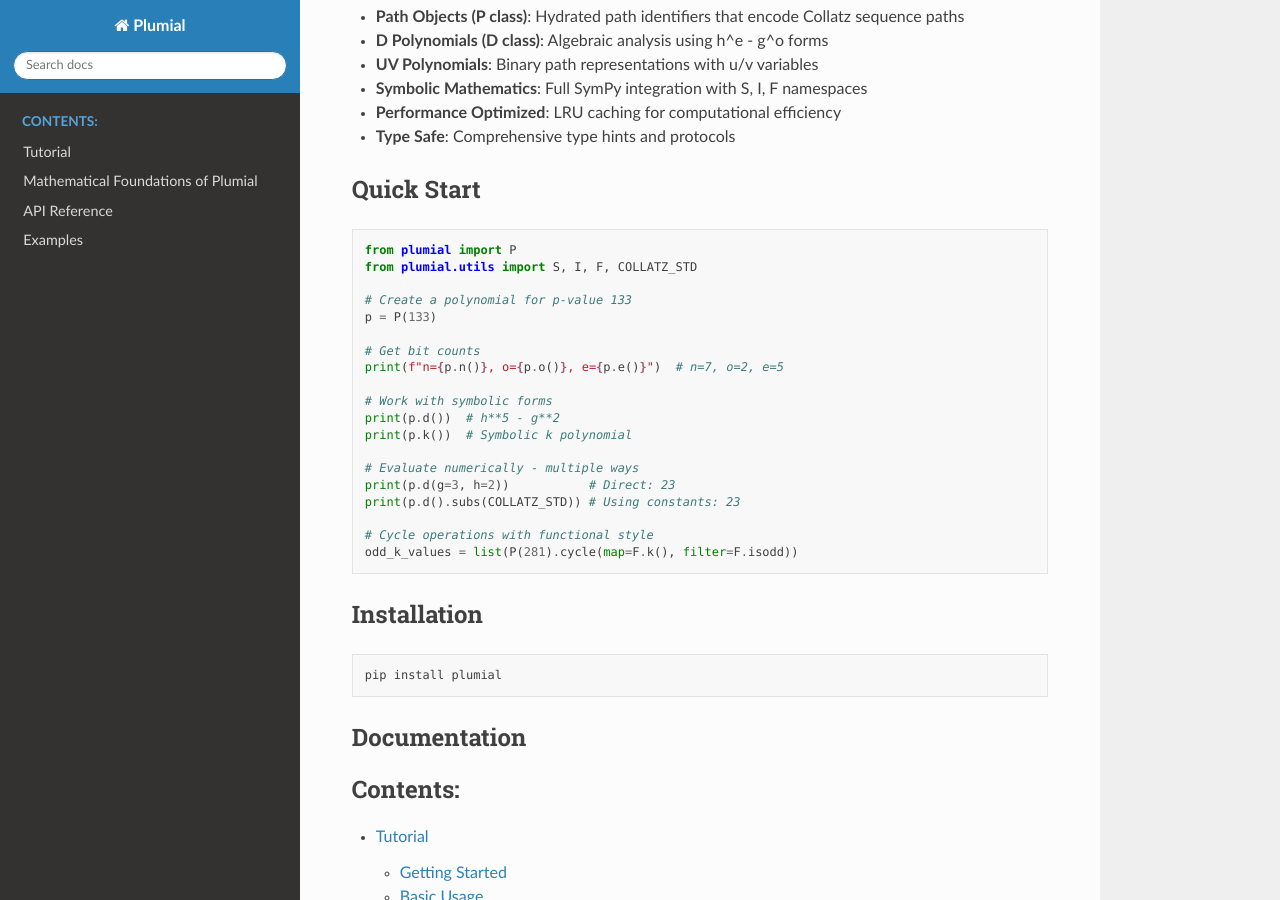
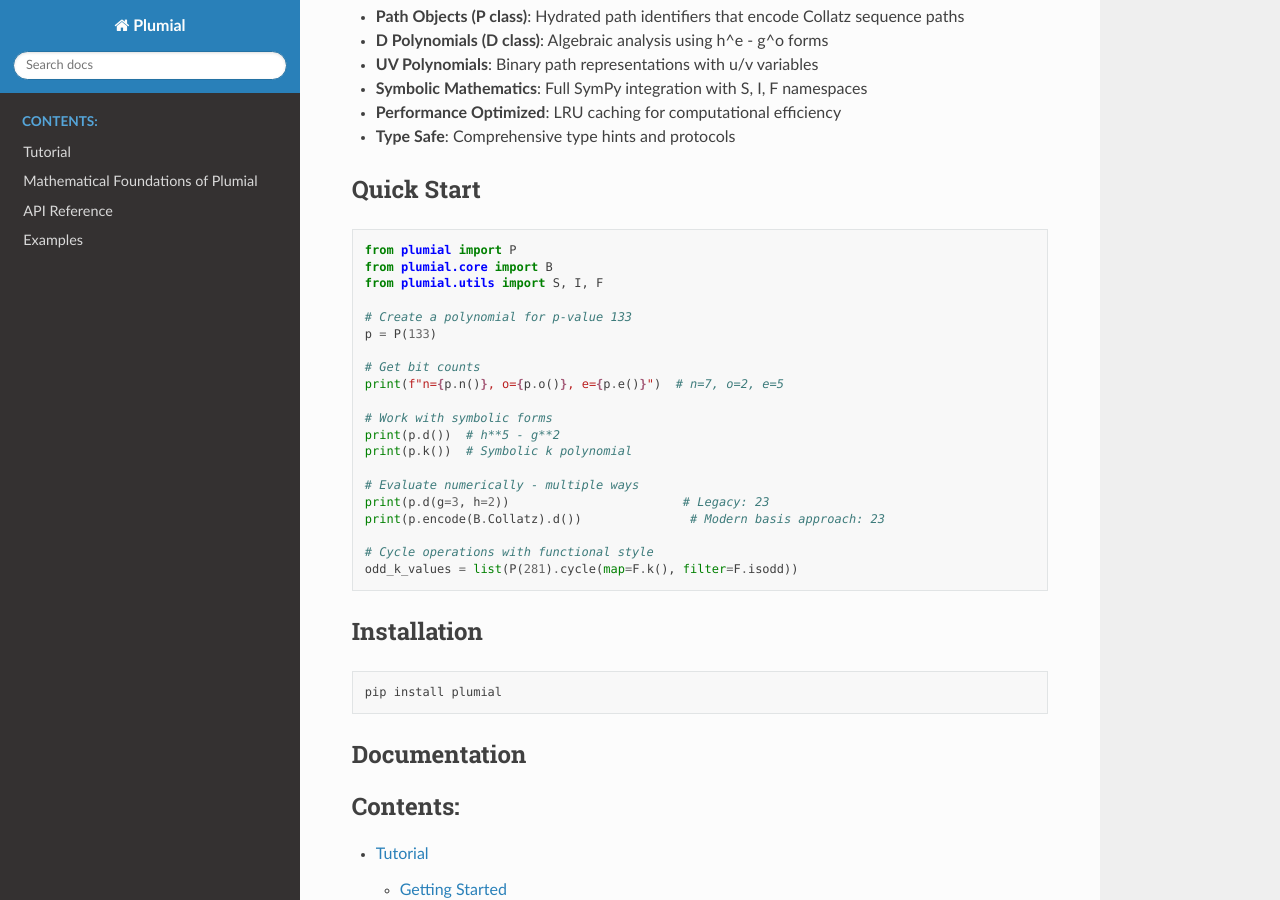
Before and after one commit to wildducktheories/plumial, a Sphinx documentation site: the page built from docs/index.rst, in a window 1280 px wide and 900 px high, scrolled down 307 px. Built offline with Sphinx 7.4.7 and the Read the Docs theme 3.1.0, drawn with Linux system fonts in a browser that asks for light colours; formulas are drawn with MathJax 3.

Commit message:
docs: update examples to showcase new basis encoding patterns
- Replace COLLATZ_STD substitution with p.encode(B.Collatz).d() pattern
- Update README.md, docs/index.rst, and docs/examples.rst
- Demonstrate modern basis-aware approach vs legacy g,h parameters
- Show clean, idiomatic usage without manual substitution
- Encourage adoption of encoding interface over old patterns

🤖 Generated with [Claude Code](https://claude.ai/code)

Co-Authored-By: Claude <noreply@anthropic.com>

```diff
--- a/docs/examples.rst
+++ b/docs/examples.rst
@@ -37,13 +37,14 @@ Here's a taste of what you'll find in the notebook:
 .. code-block:: python
 
    from plumial import P
-   from plumial.utils import S, COLLATZ_STD, F
+   from plumial.core import B
+   from plumial.utils import S, F
 
    # Create path object and explore
    p = P(133)
    display("Binary:", p.b())           # '10000101'
    display("D polynomial:", p.d())     # h**5 - g**2
-   display("Evaluated:", p.d().subs(COLLATZ_STD))  # 23
+   display("Evaluated:", p.encode(B.Collatz).d())  # 23
 
    # Analyze forced vs unforced cycles
    display(f"P(9) forced: {P(9).isforced()}")    # False (unforced)
--- a/docs/index.rst
+++ b/docs/index.rst
@@ -20,7 +20,8 @@ Quick Start
 .. code-block:: python
 
    from plumial import P
-   from plumial.utils import S, I, F, COLLATZ_STD
+   from plumial.core import B
+   from plumial.utils import S, I, F
 
    # Create a polynomial for p-value 133
    p = P(133)
@@ -33,8 +34,8 @@ Quick Start
    print(p.k())  # Symbolic k polynomial
 
    # Evaluate numerically - multiple ways
-   print(p.d(g=3, h=2))           # Direct: 23
-   print(p.d().subs(COLLATZ_STD)) # Using constants: 23
+   print(p.d(g=3, h=2))                        # Legacy: 23
+   print(p.encode(B.Collatz).d())               # Modern basis approach: 23
 
    # Cycle operations with functional style
    odd_k_values = list(P(281).cycle(map=F.k(), filter=F.isodd))
```
Also changed, not shown: README.md (+8 -5 lines).
